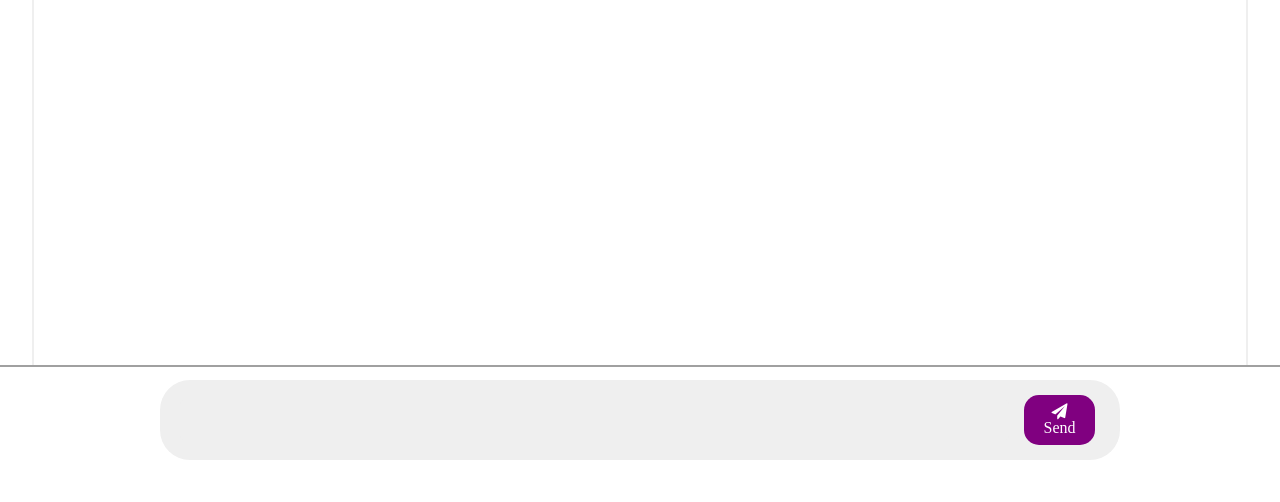
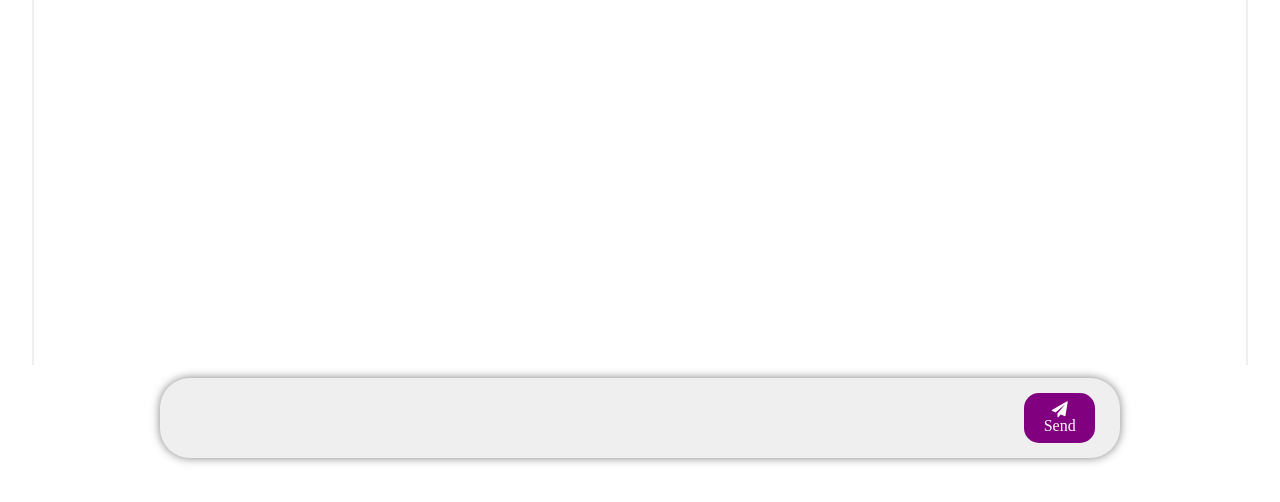
Before and after one commit to ddennis18/chat-bot, a plain HTML site: page public/index.html in a window 1280 px wide. Shown: the part 252-754 px from the top of the page. Drawn offline with nearby package versions, Linux system fonts and the light colour scheme.

Commit message:
better styling

```diff
--- a/public/style/style.css
+++ b/public/style/style.css
@@ -126,7 +126,6 @@ body {
 #prompt-entry-container {
     padding-top: 1%;
     width: 100%;
-    border-top: 2px solid #a0a0a0;
 }
 
 #prompt-entry {
@@ -141,13 +140,14 @@ body {
 
     padding: 10px 20px;
     border-radius: 30px;
+    box-shadow: 0px 0px 10px rgba(0, 0, 0, 0.5);
 }
 
 #prompt-entry textarea {
-    padding: 5px 3px;
+    padding: 10px 20px;
 
     border-style: none;
-    border-radius: 4px;
+    border-radius: 30px;
     width: 100%;
     height: auto;
 
@@ -160,7 +160,7 @@ body {
 }
 
 #prompt-entry textarea:focus {
-    outline: none;
+    outline: 2px solid purple;
     background-color: #fff;
 }
 
```
